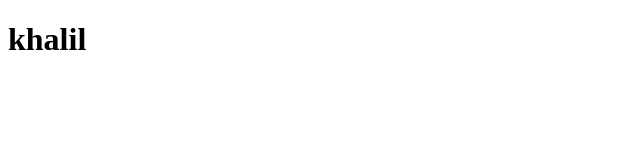
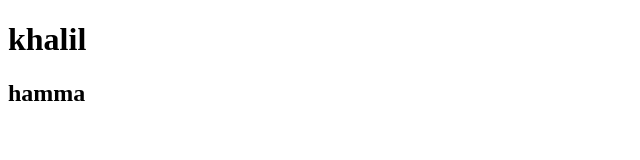
Before and after one commit to khalil-aboucha/td1, a plain HTML site: page index.html in a window 1280 px wide. Shown: the whole page, without its empty margins (0-640 px from the left). Drawn offline with Linux system fonts and the light colour scheme.

Commit message:
feature change

```diff
--- a/index.html
+++ b/index.html
@@ -7,5 +7,6 @@
 </head>
 <body>
     <h1>khalil</h1>
+    <h2>hamma</h2>
 </body>
 </html>
```
